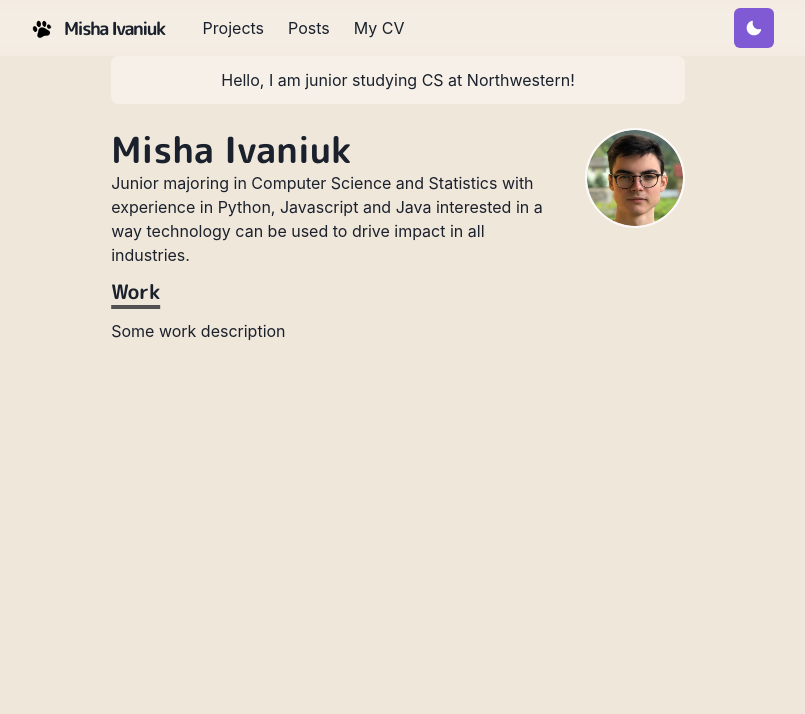
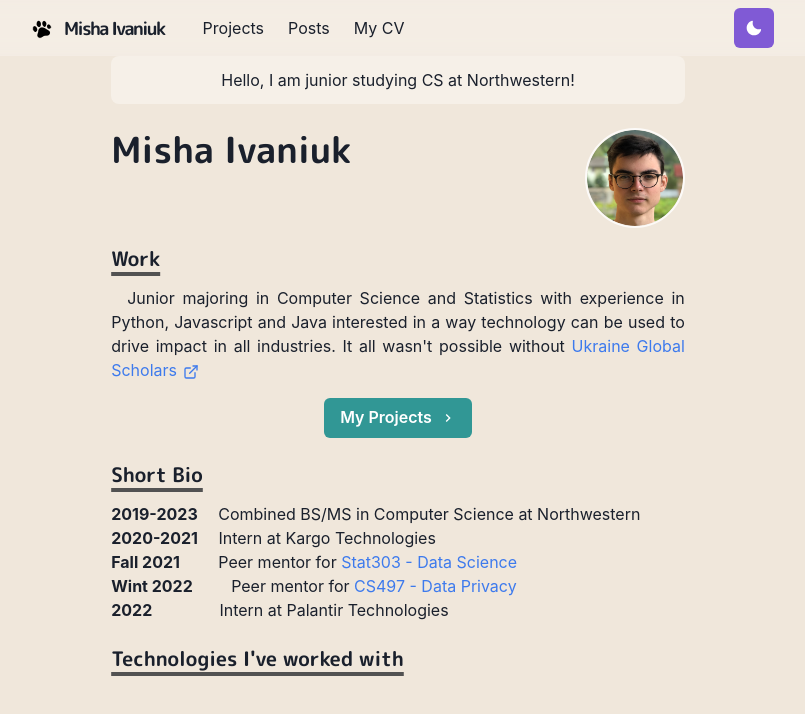
Before and after one commit to mykhailoivaniuk/Personal-Website, a Next.js app: page / in a window 1280 px wide. Shown: the top 714 px of the page, without its empty margins (242-1047 px from the left). Built offline with nearby package versions, Linux system fonts and the light colour scheme.

Commit message:
Add description on the main page

```diff
--- /dev/null
+++ b/components/bio.js
@@ -0,0 +1,22 @@
+import {Box} from '@chakra-ui/react';
+import styled from '@emotion/styled';
+
+export const BioSection = styled(Box)`
+  padding-left: 3.4em;
+  text-indent: -3.4em;
+`
+
+export const BioYear = styled.span `
+  font-weight: bold;
+  margin-right: 4.2em;
+`
+
+export const BioSeason = styled.span `
+  font-weight: bold;
+  margin-right: 2.4em;
+`
+
+export const Bio2Years = styled.span `
+  font-weight: bold;
+  margin-right: 1em;
+`
--- a/components/paragraph.js
+++ b/components/paragraph.js
@@ -0,0 +1,8 @@
+import styled from "@emotion/styled";
+
+const Paragraph = styled.p`
+text-indent: 1em;
+text-align: justify;
+`
+
+export default Paragraph
--- a/pages/index.js
+++ b/pages/index.js
@@ -1,6 +1,9 @@
-import {Container,Box,Heading,Image,useColorModeValue} from '@chakra-ui/react';
+import NextLink from 'next/link';
+import {Container,Button,Box,Heading,Image,useColorModeValue,Link} from '@chakra-ui/react';
 import Section from '../components/section';
-
+import Paragraph from '../components/paragraph';
+import { ExternalLinkIcon,ChevronRightIcon } from '@chakra-ui/icons';
+import { BioSection,BioYear,Bio2Years,BioSeason } from '../components/bio';
 const Page = () => {
   return (
     <Container>
@@ -12,9 +15,6 @@ const Page = () => {
           <Heading as='h2' variant="page-title">
             Misha Ivaniuk
           </Heading>
-          <p> Junior majoring in Computer Science and Statistics with experience in Python,
-            Javascript and Java interested in a way technology can be used to drive impact
-            in all industries. </p>
         </Box>
         <Box flexShrink={1}
             mt={{base: 4, md: 0}}
@@ -32,7 +32,44 @@ const Page = () => {
       </Box>
     <Section delay={0.1}>
       <Heading as='h3' variant='section-title'> Work </Heading>
-      <p> Some work description </p>
+      <Paragraph> Junior majoring in Computer Science and Statistics with experience in Python,
+            Javascript and Java interested in a way technology can be used to drive impact
+            in all industries. It all wasn&apos;t possible without{' '}
+            <Link href='https://www.ugs.foundation/' isExternal>
+            Ukraine Global Scholars <ExternalLinkIcon mx='2px' />
+            </Link>
+      </Paragraph>
+      <Box align='center' my={4}>
+        <NextLink href='/projects'>
+          <Button rightIcon={<ChevronRightIcon/>} colorScheme='teal'>
+            My Projects
+          </Button>
+        </NextLink>
+      </Box>
+    </Section>
+    <Section delay={0.2}>
+      <Heading as='h3' variant='section-title'> Short Bio </Heading>
+      <BioSection>
+        <Bio2Years>2019-2023</Bio2Years> Combined BS/MS in Computer Science at Northwestern
+      </BioSection>
+      <BioSection>
+        <Bio2Years>2020-2021</Bio2Years> Intern at Kargo Technologies
+      </BioSection>
+      <BioSection>
+        <BioSeason>Fall 2021</BioSeason>Peer mentor for {' '}
+        <Link href='https://catalogs.northwestern.edu/undergraduate/courses-az/stat/' isExternal>Stat303 - Data Science</Link>
+      </BioSection>
+      <BioSection>
+        <BioSeason>Wint 2022</BioSeason>Peer mentor for {' '}
+        <Link href='https://www.mccormick.northwestern.edu/computer-science/academics/courses/descriptions/397-497-23.html' isExternal>
+        CS497 - Data Privacy</Link>
+      </BioSection>
+      <BioSection>
+        <BioYear>2022</BioYear>Intern at Palantir Technologies
+      </BioSection>
+    </Section>
+    <Section>
+    <Heading as='h3' variant='section-title'> Technologies I&apos;ve worked with </Heading>
     </Section>
     </Container>
 
```
